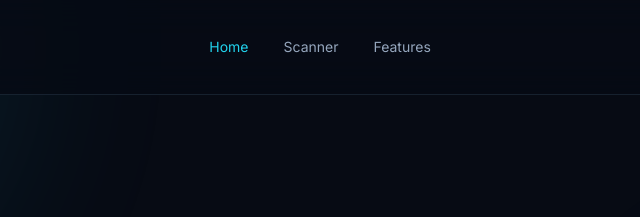
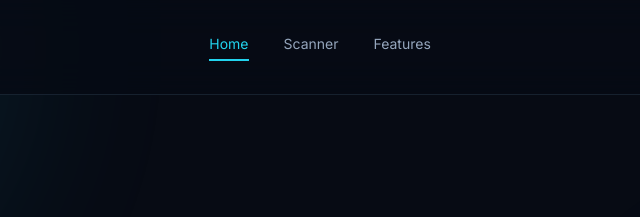
Before and after one commit to anshumansharma2811-web/phishgaurd, a plain HTML site: page frontend/index.html in a window 1280 px wide. Shown: the top 217 px of the page, 336-976 px from the left. Drawn offline with Linux system fonts and the light colour scheme.

Commit message:
feat: add active navigation highlighting

```diff
--- a/frontend/css/style.css
+++ b/frontend/css/style.css
@@ -610,3 +610,26 @@ button, input {
     border-color: rgba(34, 211, 238, 0.45);
     background: rgba(34, 211, 238, 0.06);
 }
+
+/* ===== ACTIVE NAVIGATION ===== */
+
+.nav-links a {
+    position: relative;
+    padding-bottom: 6px;
+}
+
+.nav-links a::after {
+    content: "";
+    position: absolute;
+    left: 0;
+    bottom: 0;
+    width: 0;
+    height: 2px;
+    background: var(--cyan);
+    transition: width 0.3s ease;
+}
+
+.nav-links a:hover::after,
+.nav-links a.active::after {
+    width: 100%;
+}
--- a/frontend/js/app.js
+++ b/frontend/js/app.js
@@ -150,3 +150,37 @@ clearHistoryButton.addEventListener("click", () => {
 });
 
 renderHistory();
+
+/* ===== ACTIVE NAVIGATION ===== */
+
+const navLinks = document.querySelectorAll(".nav-links a");
+const sections = document.querySelectorAll(
+    "#home, #scanner, #features"
+);
+
+function updateActiveNavigation() {
+    let currentSection = "home";
+
+    sections.forEach((section) => {
+        const sectionTop = section.getBoundingClientRect().top;
+
+        if (sectionTop <= 160) {
+            currentSection = section.id;
+        }
+    });
+
+    navLinks.forEach((link) => {
+        const target = link.getAttribute("href");
+
+        link.classList.toggle(
+            "active",
+            target === `#${currentSection}`
+        );
+    });
+}
+
+window.addEventListener("scroll", updateActiveNavigation, {
+    passive: true
+});
+
+window.addEventListener("load", updateActiveNavigation);
```
